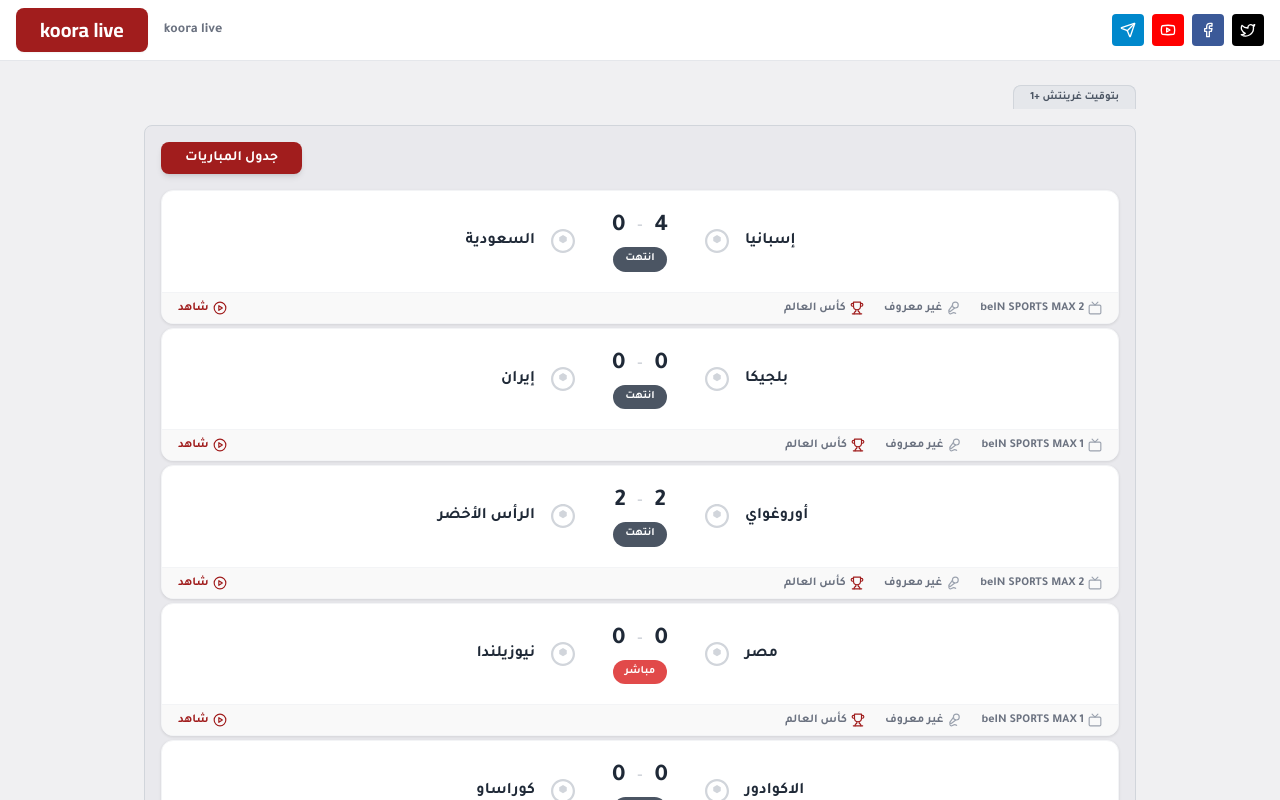
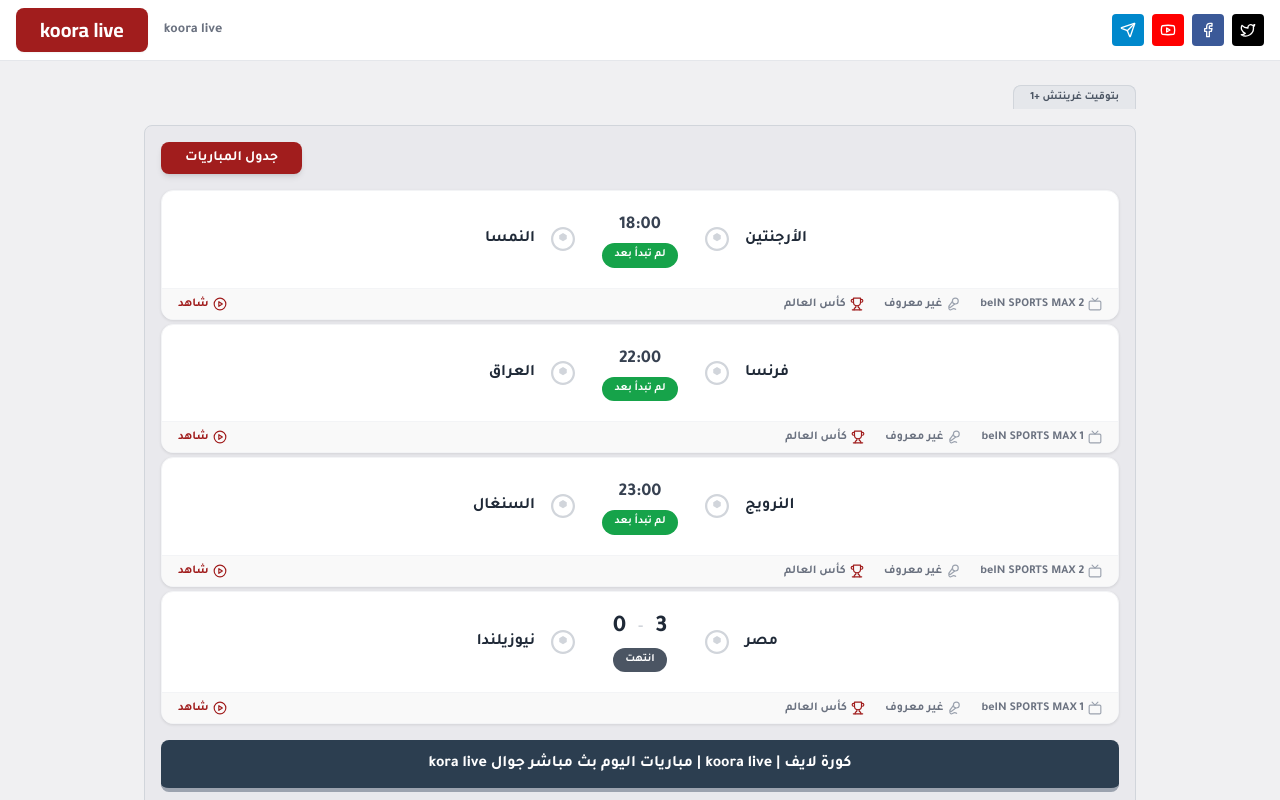
Before and after one commit to sakifooo/kora, a Next.js app: page / in a window 1280 px wide. Shown: the top 800 px of the page. Built offline with nearby package versions, Linux system fonts and the light colour scheme.

Commit message:
Update page.tsx

```diff
--- a/src/app/page.tsx
+++ b/src/app/page.tsx
@@ -11,12 +11,10 @@ import {
 export default function Home() {
 
   const matches = [
-    { teamA: "إسبانيا", teamB: "السعودية  ", scoreA: 4, scoreB: 0, time: "17:00", status: "finished", channel: "beIN SPORTS MAX 2", commentator: "غير معروف", league: "كأس العالم", href: "/live/spain-vs-saudi" },
-    { teamA: "بلجيكا", teamB: "إيران", scoreA: 0, mscoreB: 0, time: "20:00", status: "finished", channel: "beIN SPORTS MAX 1", commentator: "غير معروف", league: "كأس العالم", href: "/live/belgique-vs-iran" },
-    { teamA: "أوروغواي", teamB: "الرأس الأخضر", scoreA: 2, scoreB: 2, time: "23:00", status: "finished", channel: "beIN SPORTS MAX 2", commentator: "غير معروف", league: "كأس العالم", href: "/live/urugway-vs-capverdi" },
-    { teamA: "مصر", teamB: "نيوزيلندا", scoreA: 0, mscoreB: 0, time: "02:00", status: "live", channel: "beIN SPORTS MAX 1", commentator: "غير معروف", league: "كأس العالم", href: "/live/egypt-vs-newzeland" },
-    { teamA: "الاكوادور", teamB: "كوراساو", scoreA: 0, scoreB: 0, time: "20:00", status: "finished", channel: "beIN SPORTS MAX 2", commentator: "غير معروف", league: "كأس العالم", href: "/live/ecwador-vs-corasaw" },
-    { teamA: "تونس", teamB: "اليابان", scoreA: 0, scoreB: 4, time: "18:00", status: "finished", channel: "beIN SPORTS MAX 1", commentator: "غير معروف", league: "كأس العالم", href: "/live/tunis-vs-japon" },
+    { teamA: "الأرجنتين", teamB: "النمسا", scoreA: 0, scoreB: 0, time: "18:00", status: "upcoming", channel: "beIN SPORTS MAX 2", commentator: "غير معروف", league: "كأس العالم", href: "/live/argentin-vs-austria" },
+    { teamA: "فرنسا", teamB: "العراق", scoreA: 0, mscoreB: 0, time: "22:00", status: "upcoming", channel: "beIN SPORTS MAX 1", commentator: "غير معروف", league: "كأس العالم", href: "/live/france-vs-iraq" },
+    { teamA: "النرويج", teamB: "السنغال ", scoreA: 0, scoreB: 0, time: "23:00", status: "upcoming", channel: "beIN SPORTS MAX 2", commentator: "غير معروف", league: "كأس العالم", href: "/live/norway-vs-senigal" },
+    { teamA: "مصر", teamB: "نيوزيلندا", scoreA: 3, mscoreB: 1, time: "02:00", status: "finished", channel: "beIN SPORTS MAX 1", commentator: "غير معروف", league: "كأس العالم", href: "/live/egypt-vs-newzeland" },
 
   ];
   const seoKeywords = [
```
